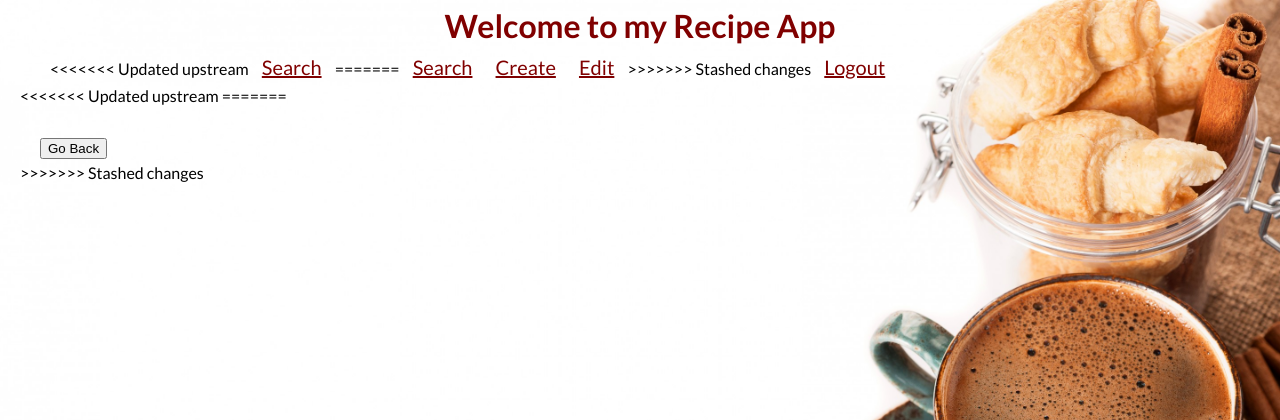
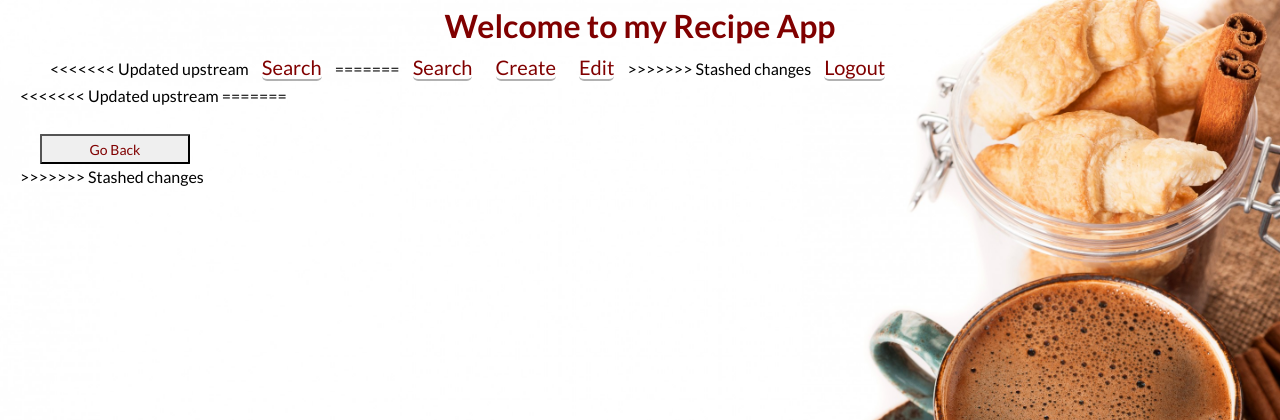
Before and after one commit to Andrew0T/recipe_app, a Django app: template src/recipes/templates/recipes/main.html in a window 1280 px wide. Shown: the top 420 px of the page. Run offline with Django 3.2, Linux system fonts and the light colour scheme; the template is opened without the code that fills it, so the values that code supplies are empty.

Commit message:
Update home.css
footer added, back button and login and logout buttons visual changed

```diff
--- a/src/recipes/static/recipes/css/home.css
+++ b/src/recipes/static/recipes/css/home.css
@@ -84,11 +84,37 @@ h3 {
 
 .login__btn,
 .logout__btn {
-  background-color: none;
+  background-color: transparent;
   color: var(--button-font);
+  text-decoration: none;
+  border-radius: 3px;
+  border-bottom: 2px solid rgba(0, 0, 0, 0.3);
+  transition: 0.2s opacity;
   font-size: 20px;
   font-family: 'Lato', sans-serif;
   border-radius: 5px;
   height: 40px;
   width: 80px;
 }
+
+.back__btn {
+  background-color: none;
+  color: var(--button-font);
+  font-size: 14px;
+  font-family: 'Lato', sans-serif;
+  height: 30px;
+  width: 150px;
+  border-radius: 1px;
+}
+
+.page-footer {
+  clear: both;
+  display: flex;
+  flex-direction: column;
+  text-align: center;
+}
+
+.social-media__icons {
+  width: 30px;
+  height: 30px;
+}
```
